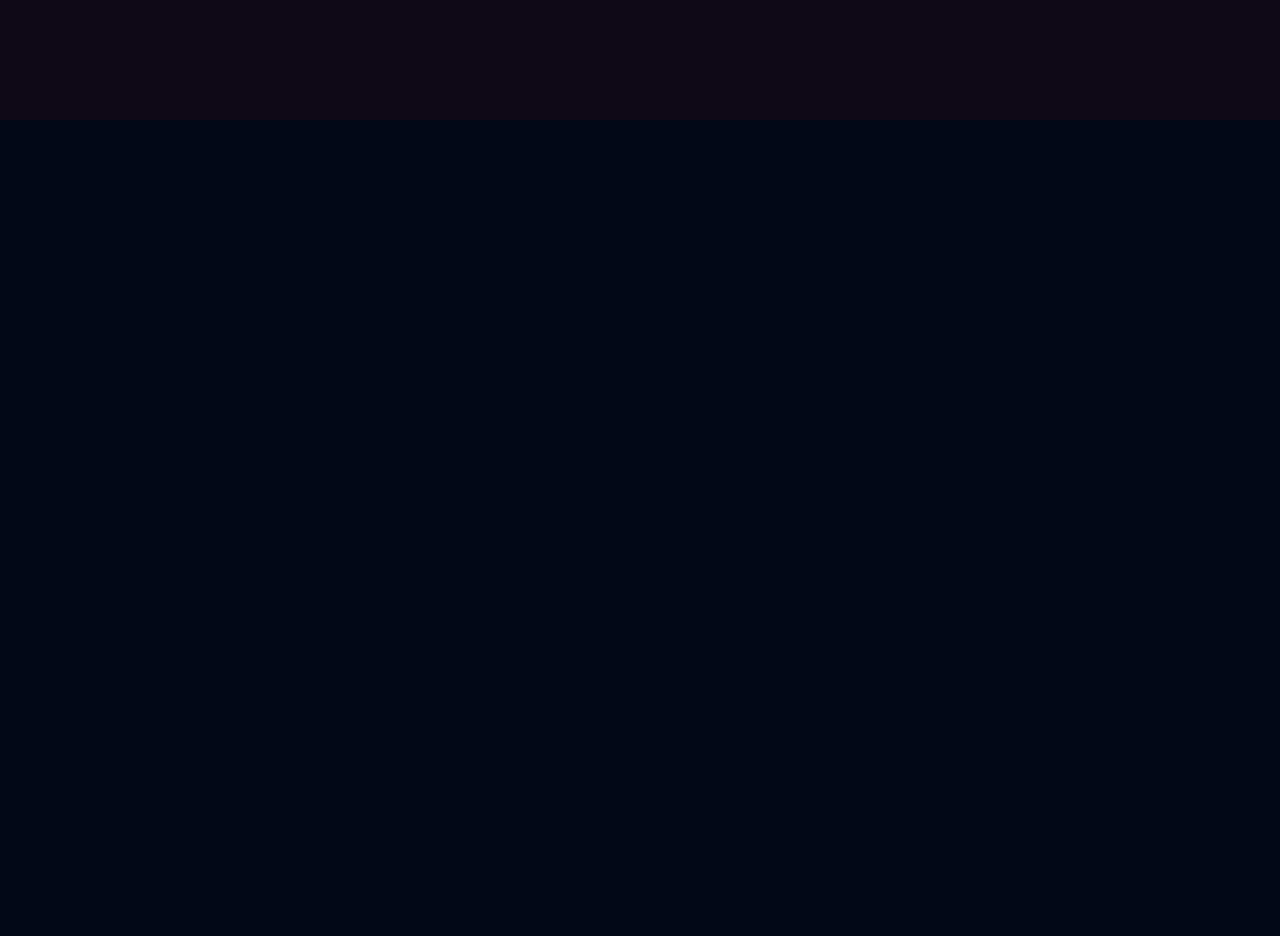
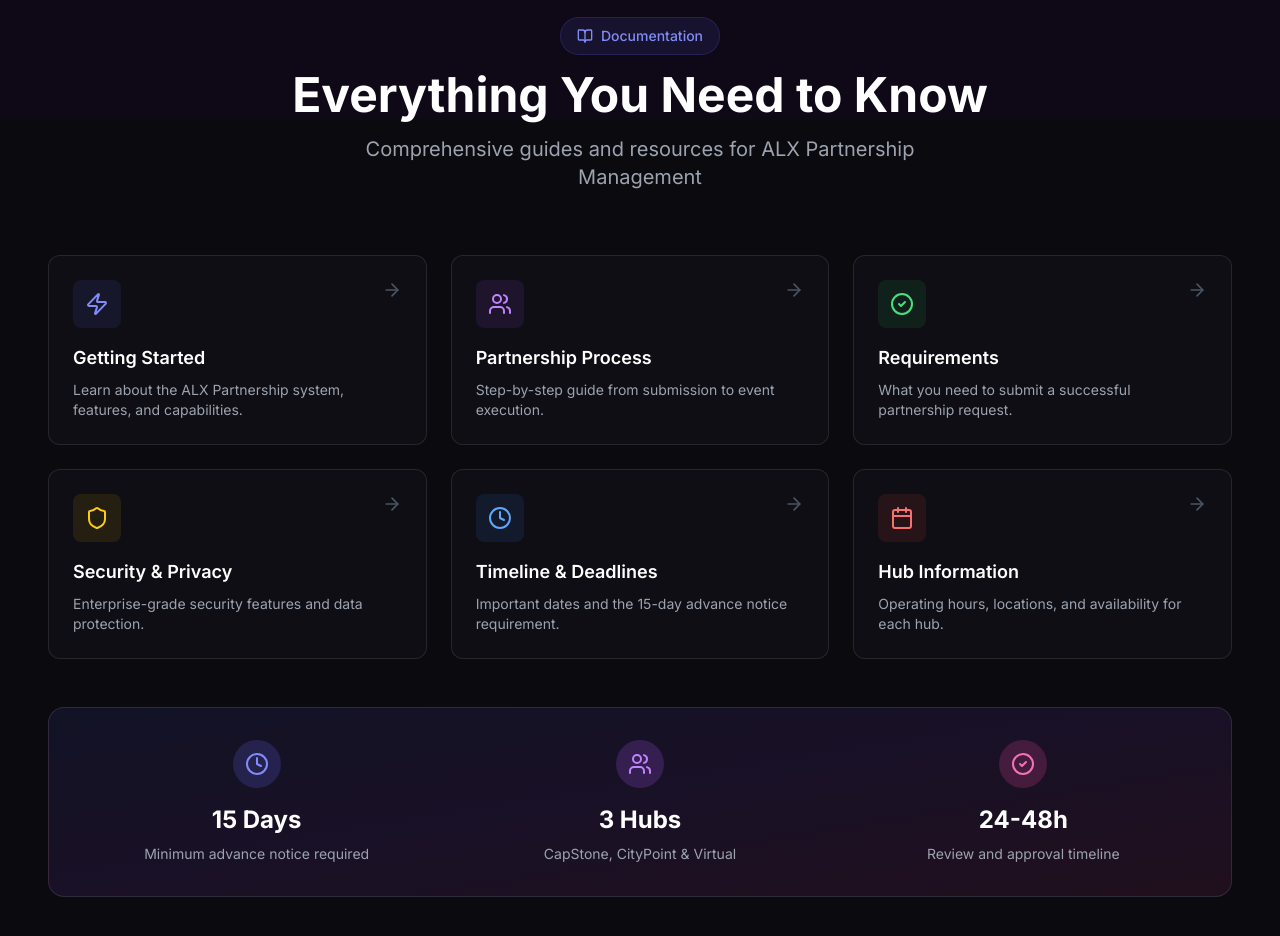
Before and after one commit to BisratJ/alx-partnership, a Next.js app: page / in a window 1280 px wide. Shown: the part 680-1616 px from the top of the page. Before the commit the page ends 800 px from the top, so only its background shows below. Built offline with nearby package versions, Linux system fonts and the light colour scheme.

Commit message:
Add documentation viewer section back to home page

```diff
--- a/app/page.tsx
+++ b/app/page.tsx
@@ -35,6 +35,151 @@ export default function HomePage() {
         }}
         className="pt-20"
       />
+
+      {/* Documentation Viewer Section */}
+      <section className="relative py-20 px-4">
+        <div className="container mx-auto max-w-7xl">
+          {/* Section Header */}
+          <div className="text-center mb-16">
+            <div className="inline-flex items-center gap-2 px-4 py-2 bg-indigo-500/10 border border-indigo-500/20 rounded-full mb-4">
+              <BookOpen className="w-4 h-4 text-indigo-400" />
+              <span className="text-sm font-medium text-indigo-400">Documentation</span>
+            </div>
+            <h2 className="text-4xl md:text-5xl font-bold text-white mb-4">
+              Everything You Need to Know
+            </h2>
+            <p className="text-xl text-gray-400 max-w-2xl mx-auto">
+              Comprehensive guides and resources for ALX Partnership Management
+            </p>
+          </div>
+
+          {/* Quick Links Grid */}
+          <div className="grid md:grid-cols-2 lg:grid-cols-3 gap-6 mb-12">
+            {/* Getting Started */}
+            <Link href="/dashboard" className="group">
+              <div className="bg-[#13131a]/50 border border-white/10 rounded-xl p-6 hover:border-indigo-500/30 transition-all hover:bg-[#13131a]/80">
+                <div className="flex items-start justify-between mb-4">
+                  <div className="bg-indigo-500/10 p-3 rounded-lg">
+                    <Zap className="w-6 h-6 text-indigo-400" />
+                  </div>
+                  <ArrowRight className="w-5 h-5 text-gray-600 group-hover:text-indigo-400 group-hover:translate-x-1 transition-all" />
+                </div>
+                <h3 className="text-lg font-semibold text-white mb-2">Getting Started</h3>
+                <p className="text-sm text-gray-400">
+                  Learn about the ALX Partnership system, features, and capabilities.
+                </p>
+              </div>
+            </Link>
+
+            {/* Partnership Process */}
+            <Link href="/dashboard" className="group">
+              <div className="bg-[#13131a]/50 border border-white/10 rounded-xl p-6 hover:border-purple-500/30 transition-all hover:bg-[#13131a]/80">
+                <div className="flex items-start justify-between mb-4">
+                  <div className="bg-purple-500/10 p-3 rounded-lg">
+                    <Users className="w-6 h-6 text-purple-400" />
+                  </div>
+                  <ArrowRight className="w-5 h-5 text-gray-600 group-hover:text-purple-400 group-hover:translate-x-1 transition-all" />
+                </div>
+                <h3 className="text-lg font-semibold text-white mb-2">Partnership Process</h3>
+                <p className="text-sm text-gray-400">
+                  Step-by-step guide from submission to event execution.
+                </p>
+              </div>
+            </Link>
+
+            {/* Requirements */}
+            <Link href="/dashboard" className="group">
+              <div className="bg-[#13131a]/50 border border-white/10 rounded-xl p-6 hover:border-green-500/30 transition-all hover:bg-[#13131a]/80">
+                <div className="flex items-start justify-between mb-4">
+                  <div className="bg-green-500/10 p-3 rounded-lg">
+                    <CheckCircle2 className="w-6 h-6 text-green-400" />
+                  </div>
+                  <ArrowRight className="w-5 h-5 text-gray-600 group-hover:text-green-400 group-hover:translate-x-1 transition-all" />
+                </div>
+                <h3 className="text-lg font-semibold text-white mb-2">Requirements</h3>
+                <p className="text-sm text-gray-400">
+                  What you need to submit a successful partnership request.
+                </p>
+              </div>
+            </Link>
+
+            {/* Security */}
+            <Link href="/dashboard" className="group">
+              <div className="bg-[#13131a]/50 border border-white/10 rounded-xl p-6 hover:border-yellow-500/30 transition-all hover:bg-[#13131a]/80">
+                <div className="flex items-start justify-between mb-4">
+                  <div className="bg-yellow-500/10 p-3 rounded-lg">
+                    <Shield className="w-6 h-6 text-yellow-400" />
+                  </div>
+                  <ArrowRight className="w-5 h-5 text-gray-600 group-hover:text-yellow-400 group-hover:translate-x-1 transition-all" />
+                </div>
+                <h3 className="text-lg font-semibold text-white mb-2">Security & Privacy</h3>
+                <p className="text-sm text-gray-400">
+                  Enterprise-grade security features and data protection.
+                </p>
+              </div>
+            </Link>
+
+            {/* Timeline */}
+            <Link href="/dashboard" className="group">
+              <div className="bg-[#13131a]/50 border border-white/10 rounded-xl p-6 hover:border-blue-500/30 transition-all hover:bg-[#13131a]/80">
+                <div className="flex items-start justify-between mb-4">
+                  <div className="bg-blue-500/10 p-3 rounded-lg">
+                    <Clock className="w-6 h-6 text-blue-400" />
+                  </div>
+                  <ArrowRight className="w-5 h-5 text-gray-600 group-hover:text-blue-400 group-hover:translate-x-1 transition-all" />
+                </div>
+                <h3 className="text-lg font-semibold text-white mb-2">Timeline & Deadlines</h3>
+                <p className="text-sm text-gray-400">
+                  Important dates and the 15-day advance notice requirement.
+                </p>
+              </div>
+            </Link>
+
+            {/* Hub Information */}
+            <Link href="/dashboard" className="group">
+              <div className="bg-[#13131a]/50 border border-white/10 rounded-xl p-6 hover:border-red-500/30 transition-all hover:bg-[#13131a]/80">
+                <div className="flex items-start justify-between mb-4">
+                  <div className="bg-red-500/10 p-3 rounded-lg">
+                    <Calendar className="w-6 h-6 text-red-400" />
+                  </div>
+                  <ArrowRight className="w-5 h-5 text-gray-600 group-hover:text-red-400 group-hover:translate-x-1 transition-all" />
+                </div>
+                <h3 className="text-lg font-semibold text-white mb-2">Hub Information</h3>
+                <p className="text-sm text-gray-400">
+                  Operating hours, locations, and availability for each hub.
+                </p>
+              </div>
+            </Link>
+          </div>
+
+          {/* Key Highlights */}
+          <div className="bg-gradient-to-br from-indigo-500/10 via-purple-500/10 to-pink-500/10 border border-white/10 rounded-2xl p-8">
+            <div className="grid md:grid-cols-3 gap-8">
+              <div className="text-center">
+                <div className="inline-flex items-center justify-center w-12 h-12 bg-indigo-500/20 rounded-full mb-4">
+                  <Clock className="w-6 h-6 text-indigo-400" />
+                </div>
+                <h3 className="text-2xl font-bold text-white mb-2">15 Days</h3>
+                <p className="text-sm text-gray-400">Minimum advance notice required</p>
+              </div>
+              <div className="text-center">
+                <div className="inline-flex items-center justify-center w-12 h-12 bg-purple-500/20 rounded-full mb-4">
+                  <Users className="w-6 h-6 text-purple-400" />
+                </div>
+                <h3 className="text-2xl font-bold text-white mb-2">3 Hubs</h3>
+                <p className="text-sm text-gray-400">CapStone, CityPoint & Virtual</p>
+              </div>
+              <div className="text-center">
+                <div className="inline-flex items-center justify-center w-12 h-12 bg-pink-500/20 rounded-full mb-4">
+                  <CheckCircle2 className="w-6 h-6 text-pink-400" />
+                </div>
+                <h3 className="text-2xl font-bold text-white mb-2">24-48h</h3>
+                <p className="text-sm text-gray-400">Review and approval timeline</p>
+              </div>
+            </div>
+          </div>
+        </div>
+      </section>
     </div>
   );
 }
```
